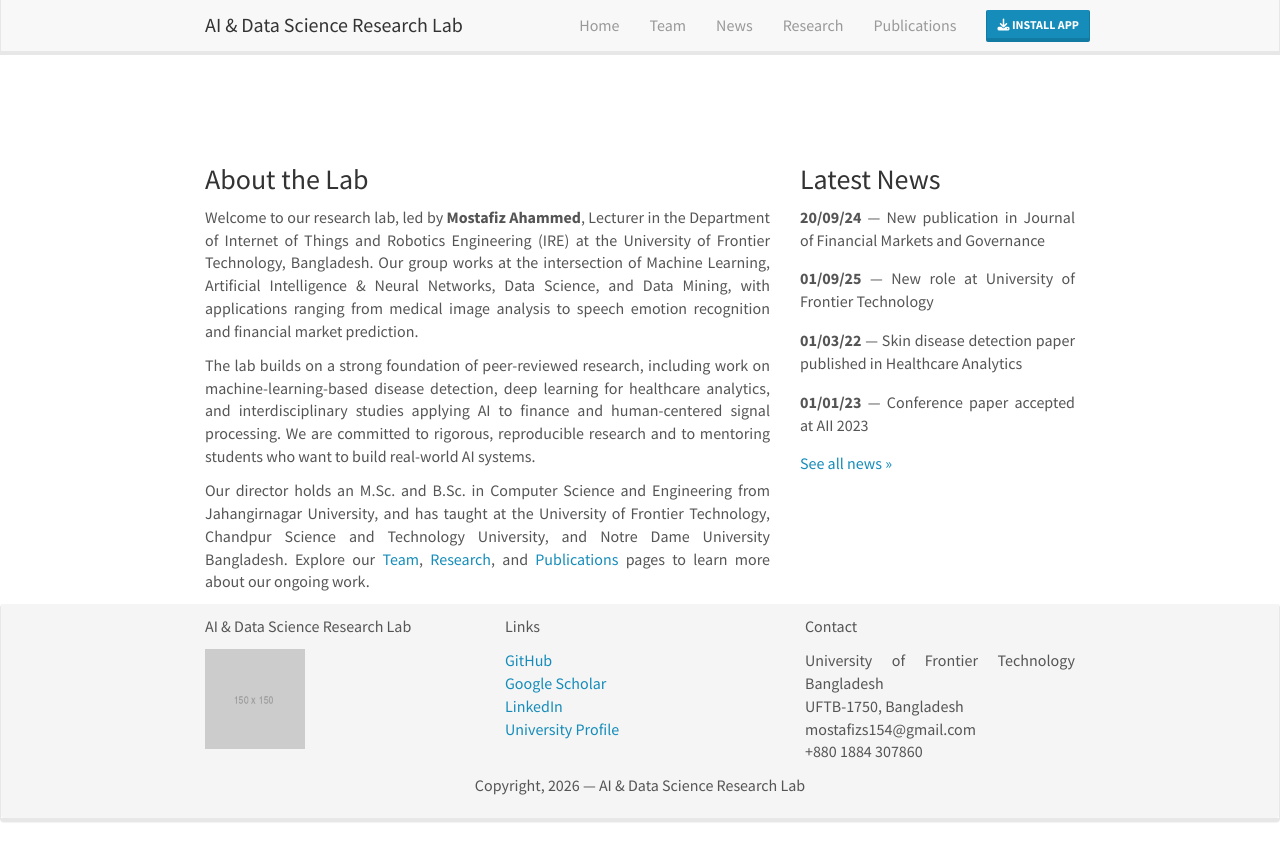
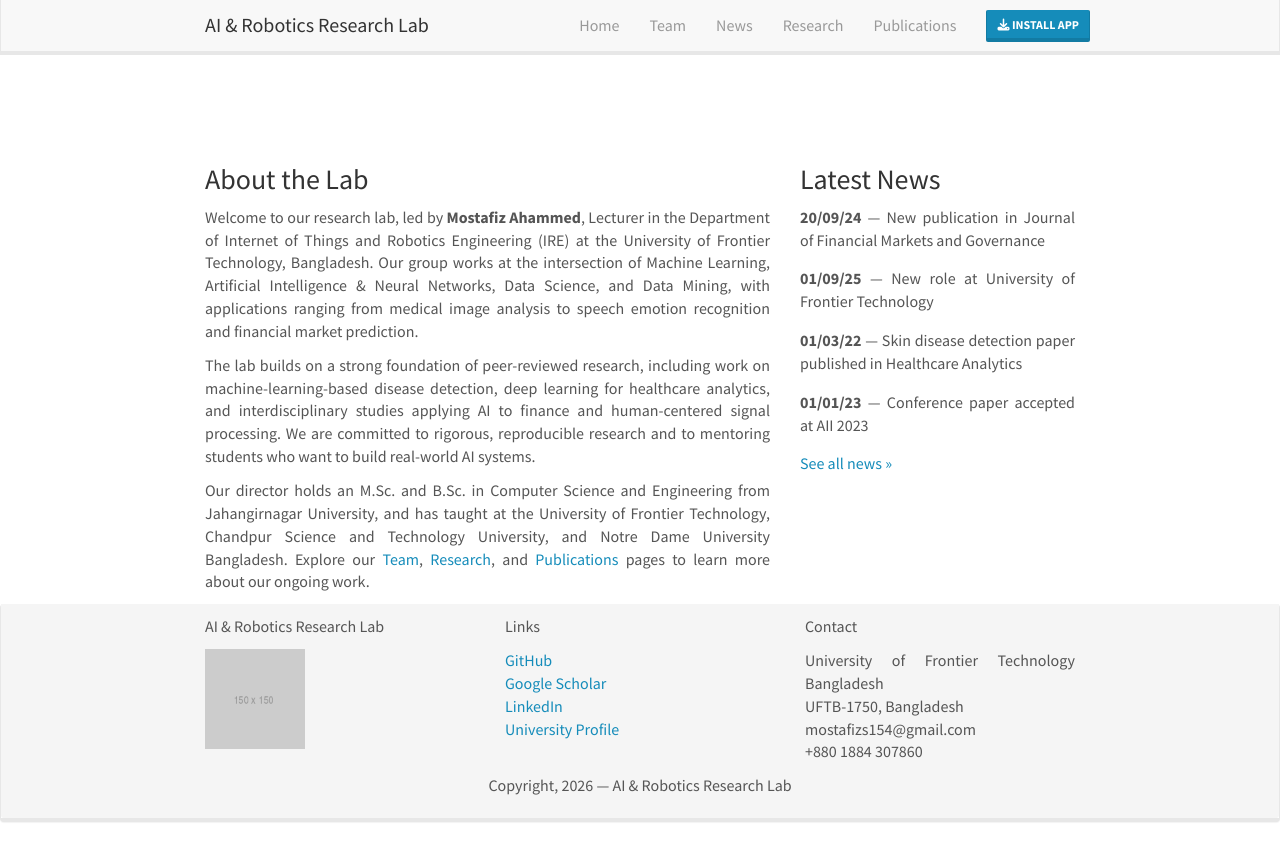
Before and after one commit to ABS-EMON/mostafiz-ahammed-research-lab, a Jekyll site: the page built from _pages/home.md, in a window 1280 px wide and 900 px high, scrolled down 728 px. Shown: the top 861 px of the window. Built offline with Jekyll 4.4.1, drawn with Linux system fonts in a browser that asks for light colours; nearby versions of some CDN libraries.

Commit message:
Update _config.yml

```diff
--- a/_config.yml
+++ b/_config.yml
@@ -6,7 +6,7 @@
 # 'jekyll serve'. If you change this file, please restart the server process.
 
 # Site settings
-title: AI & Data Science Research Lab
+title: AI & Robotics Research Lab
 email: mostafizs154@gmail.com
 description: > # this means to ignore newlines until "baseurl:"
   Research lab led by Mostafiz Ahammed, Lecturer, Department of Internet of
```
